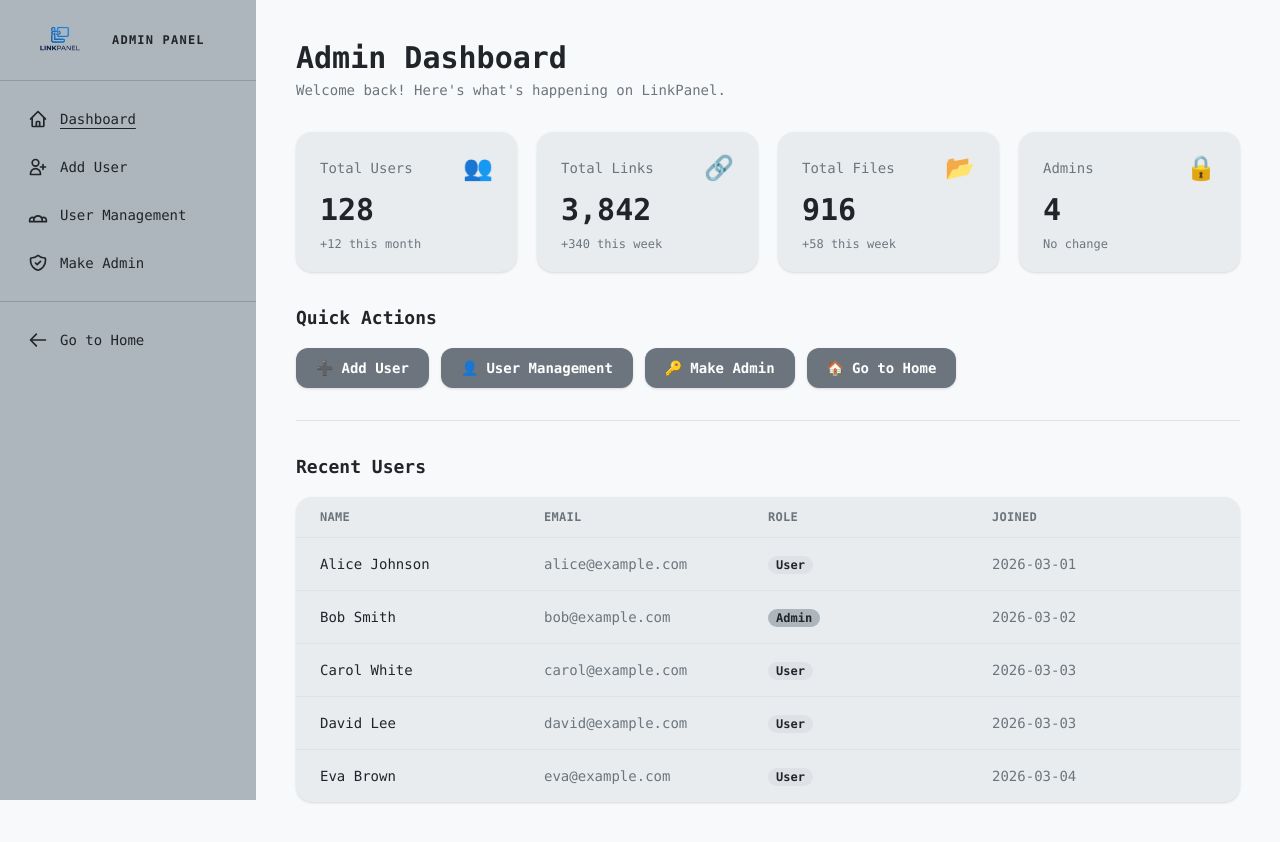
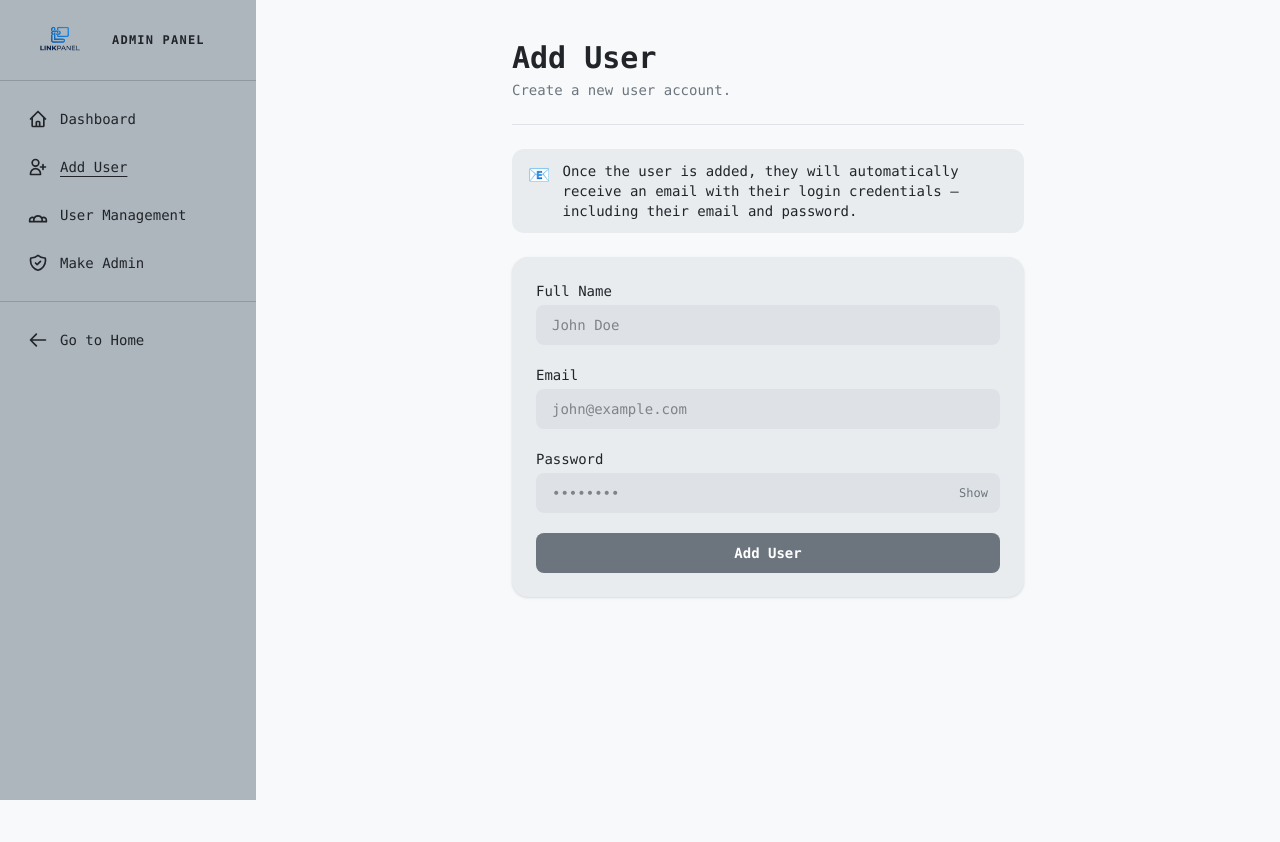
Before and after one commit to DurjoyGH/LinkPanel, a React (Vite) app in the folder frontend/: page /admin/add-user in a window 1280 px wide. Before the commit this address led to /admin. After the commit the page ends 800 px from the top, so only its background shows below. Built offline with nearby package versions, Linux system fonts and the light colour scheme.

Commit message:
admin's add user page added

```diff
--- a/frontend/src/App.jsx
+++ b/frontend/src/App.jsx
@@ -6,6 +6,7 @@ import Links from "./pages/Public/Links";
 import Files from "./pages/Public/Files";
 import Login from "./pages/Auth/Login";
 import Dashboard from "./pages/Admin/Dashboard";
+import AddUser from "./pages/Admin/AddUser";
 import ScrollToTop from "./components/ScrollTop/ScrollTop";
 
 function App() {
@@ -21,6 +22,7 @@ function App() {
         </Route>
         <Route path="/admin" element={<AdminLayout />}>
           <Route index element={<Dashboard />} />
+          <Route path="add-user" element={<AddUser />} />
           <Route path="*" element={<Navigate to="/admin" replace />} />
         </Route>
         <Route path="*" element={<Navigate to="/" replace />} />
--- a/frontend/src/components/Navigations/AdminSidebar.jsx
+++ b/frontend/src/components/Navigations/AdminSidebar.jsx
@@ -57,7 +57,7 @@ function SidebarInner({ onClose }) {
         className="flex items-center justify-between px-4 py-4 border-b"
         style={{ borderColor: "#21252933" }}
       >
-        <Link to="/" onClick={onClose} className="flex items-center gap-2">
+        <Link to="/admin" onClick={onClose} className="flex items-center gap-2">
           <img src="/link-panel.png" alt="LinkPanel" className="h-12 w-auto object-contain" />
           <span className="text-xs font-semibold uppercase tracking-widest" style={{ color: "#212529" }}>
             Admin Panel
--- /dev/null
+++ b/frontend/src/pages/Admin/AddUser.jsx
@@ -0,0 +1,138 @@
+import { useState } from "react";
+
+export default function AddUser() {
+  const [form, setForm] = useState({ name: "", email: "", password: "" });
+  const [showPassword, setShowPassword] = useState(false);
+  const [error, setError] = useState("");
+  const [success, setSuccess] = useState("");
+
+  const handleChange = (e) => {
+    setForm({ ...form, [e.target.name]: e.target.value });
+    setError("");
+    setSuccess("");
+  };
+
+  const handleSubmit = (e) => {
+    e.preventDefault();
+    if (!form.name.trim() || !form.email.trim() || !form.password.trim()) {
+      setError("All fields are required.");
+      return;
+    }
+    // TODO: connect to API
+    setSuccess(`User "${form.name}" added successfully.`);
+    setForm({ name: "", email: "", password: "" });
+  };
+
+  return (
+    <div className="flex flex-col gap-6 max-w-lg mx-auto w-full">
+
+      {/* Header */}
+      <div>
+        <h1 className="text-3xl font-bold" style={{ color: "#212529" }}>
+          Add User
+        </h1>
+        <p className="text-sm mt-1" style={{ color: "#6c757d" }}>
+          Create a new user account.
+        </p>
+      </div>
+
+      {/* Divider */}
+      <div className="h-px" style={{ backgroundColor: "#dee2e6" }} />
+
+      {/* Info Note */}
+      <div
+        className="flex items-start gap-3 rounded-xl px-4 py-3 text-sm"
+        style={{ backgroundColor: "#e9ecef", color: "#212529" }}
+      >
+        <span className="text-lg flex-shrink-0">📧</span>
+        <p>
+          Once the user is added, they will automatically receive an email with
+          their login credentials — including their email and password.
+        </p>
+      </div>
+
+      {/* Form */}
+      <div className="rounded-2xl shadow-sm p-6" style={{ backgroundColor: "#e9ecef" }}>
+        <form onSubmit={handleSubmit} className="flex flex-col gap-5">
+
+          {/* Name */}
+          <div className="flex flex-col gap-1">
+            <label className="text-sm font-medium" style={{ color: "#212529" }}>
+              Full Name
+            </label>
+            <input
+              type="text"
+              name="name"
+              placeholder="John Doe"
+              value={form.name}
+              onChange={handleChange}
+              className="w-full px-4 py-2.5 rounded-lg border-0 outline-none text-sm focus:ring-2 focus:ring-[#adb5bd] transition"
+              style={{ backgroundColor: "#dee2e6", color: "#212529" }}
+            />
+          </div>
+
+          {/* Email */}
+          <div className="flex flex-col gap-1">
+            <label className="text-sm font-medium" style={{ color: "#212529" }}>
+              Email
+            </label>
+            <input
+              type="email"
+              name="email"
+              placeholder="john@example.com"
+              value={form.email}
+              onChange={handleChange}
+              className="w-full px-4 py-2.5 rounded-lg border-0 outline-none text-sm focus:ring-2 focus:ring-[#adb5bd] transition"
+              style={{ backgroundColor: "#dee2e6", color: "#212529" }}
+            />
+          </div>
+
+          {/* Password */}
+          <div className="flex flex-col gap-1">
+            <label className="text-sm font-medium" style={{ color: "#212529" }}>
+              Password
+            </label>
+            <div className="relative">
+              <input
+                type={showPassword ? "text" : "password"}
+                name="password"
+                placeholder="••••••••"
+                value={form.password}
+                onChange={handleChange}
+                className="w-full px-4 py-2.5 pr-16 rounded-lg border-0 outline-none text-sm focus:ring-2 focus:ring-[#adb5bd] transition"
+                style={{ backgroundColor: "#dee2e6", color: "#212529" }}
+              />
+              <button
+                type="button"
+                onClick={() => setShowPassword(!showPassword)}
+                className="absolute right-3 top-1/2 -translate-y-1/2 text-xs font-medium"
+                style={{ color: "#6c757d" }}
+                tabIndex={-1}
+              >
+                {showPassword ? "Hide" : "Show"}
+              </button>
+            </div>
+          </div>
+
+          {/* Feedback */}
+          {error && (
+            <p className="text-xs" style={{ color: "#dc3545" }}>{error}</p>
+          )}
+          {success && (
+            <p className="text-xs" style={{ color: "#198754" }}>{success}</p>
+          )}
+
+          {/* Submit */}
+          <button
+            type="submit"
+            className="w-full py-2.5 rounded-lg font-semibold text-sm text-white hover:opacity-85 transition-opacity"
+            style={{ backgroundColor: "#6c757d" }}
+          >
+            Add User
+          </button>
+        </form>
+      </div>
+
+    </div>
+  );
+}
```
